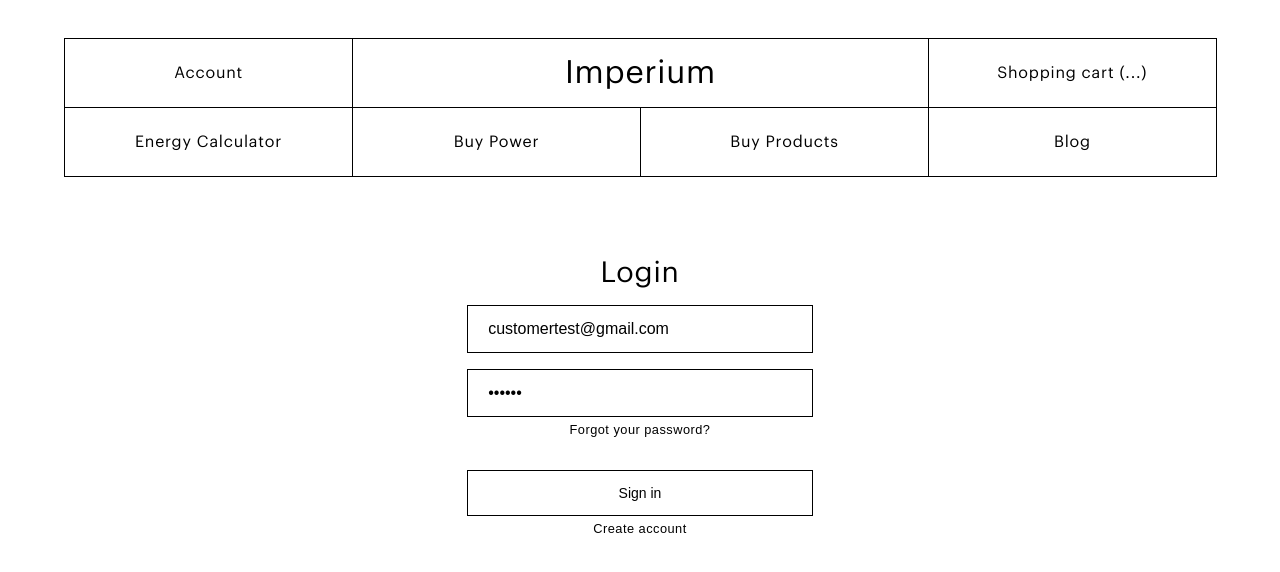
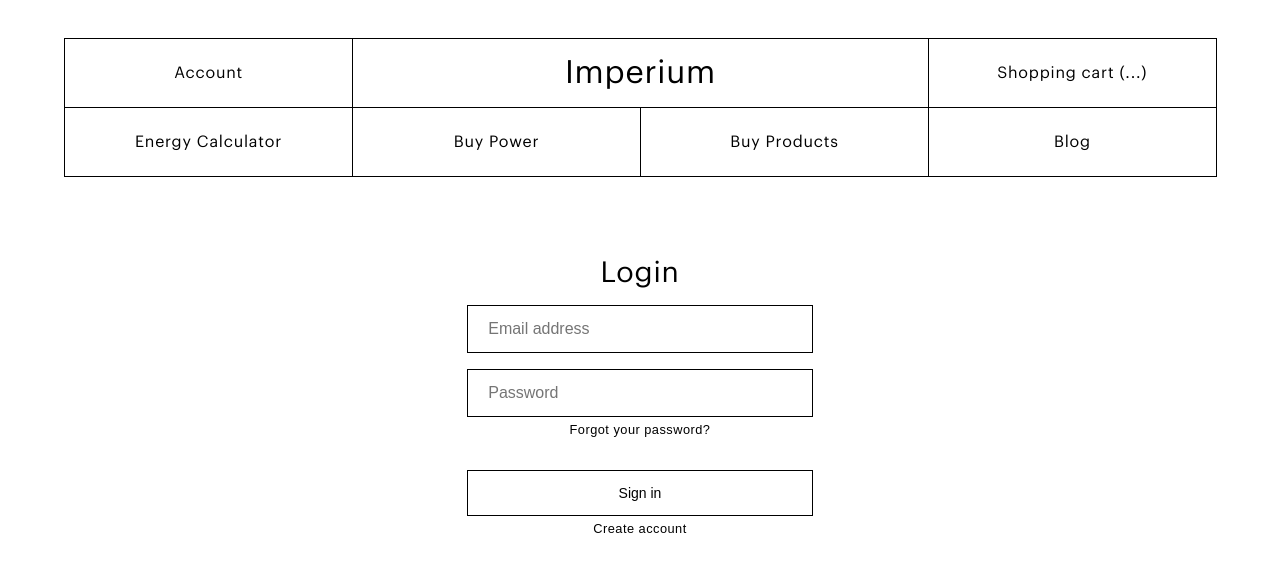
Before and after one commit to Phumbie/imperium-deprecated, a Vue app: page /login in a window 1280 px wide. Shown: the top 572 px of the page. Built offline with nearby package versions, Linux system fonts and the light colour scheme; no server answers; what vue-js-modal, vue-sweetalert2 would draw is missing.

Commit message:
fix: removed hard coded user email and password

```diff
--- a/src/components/Login.vue
+++ b/src/components/Login.vue
@@ -29,8 +29,8 @@ export default {
   name: "Login",
   data() {
     return {
-      email: "customertest@gmail.com",
-      password: "111111"
+      email: "",
+      password: ""
     };
   },
   methods: {
```
